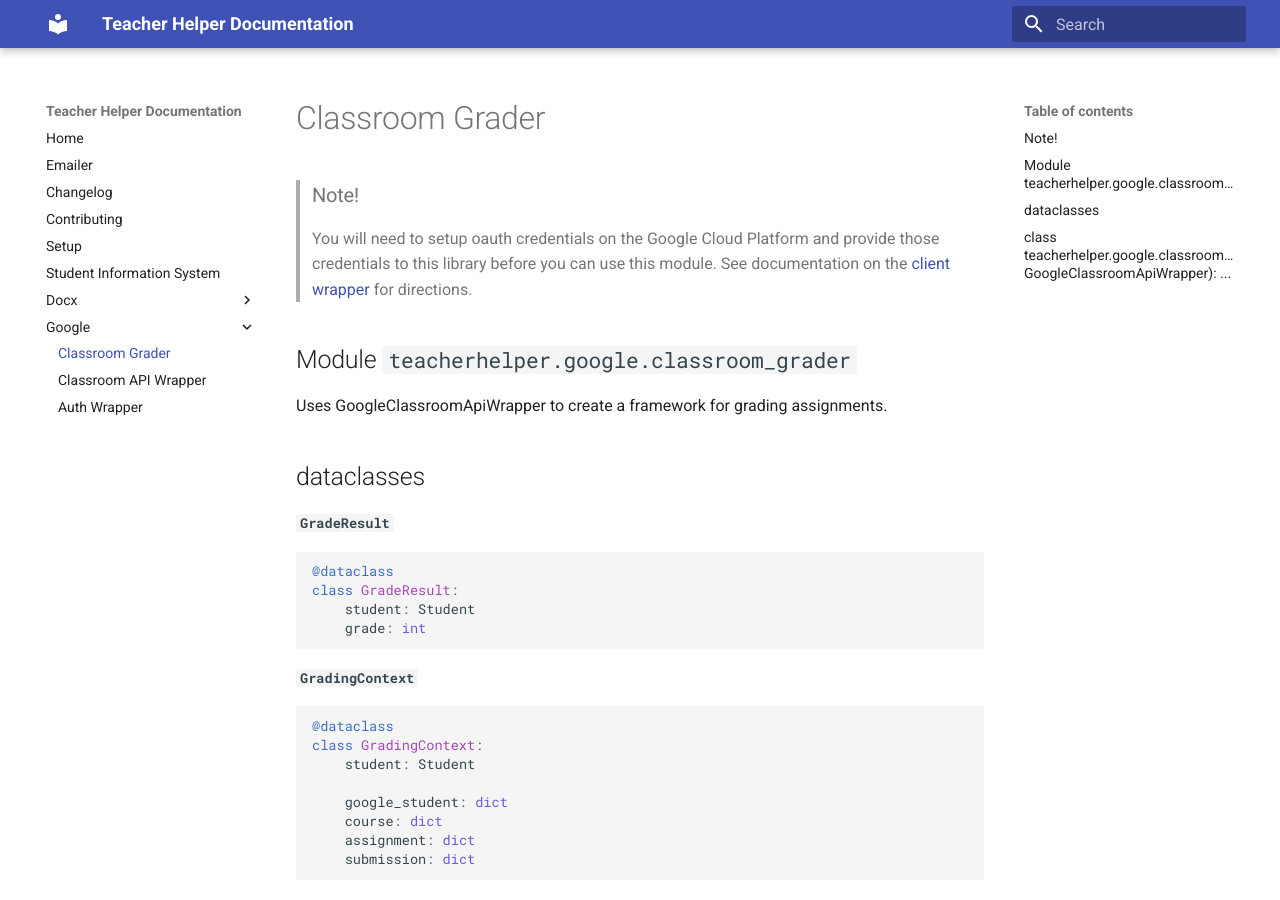
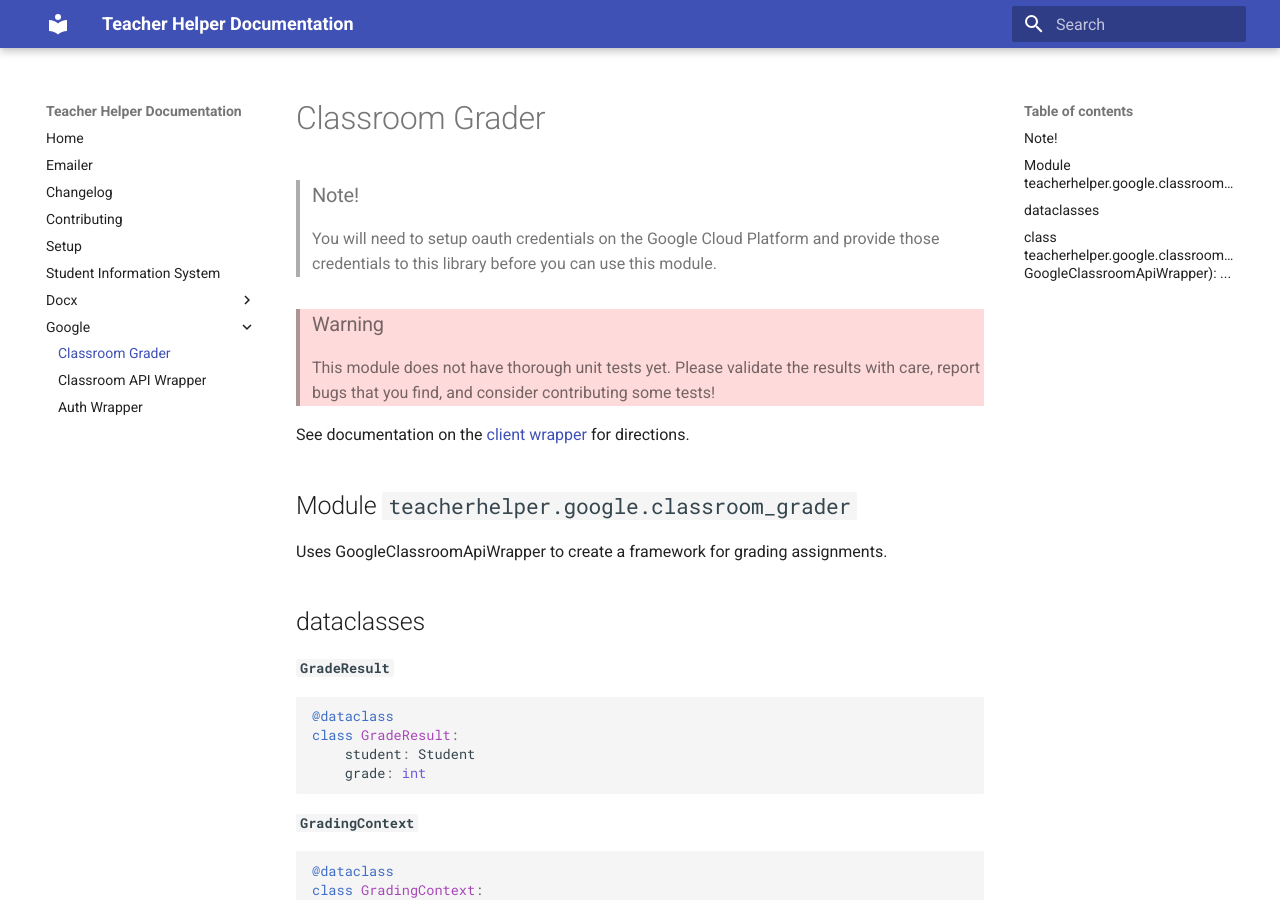
Before and after one commit to jdevries3133/teacher_helper, an MkDocs documentation site: the page built from docs/google/classroom_grader.md, in a window 1280 px wide and 900 px high. Built offline with MkDocs 1.6.1 and Material for MkDocs 9.7.7, drawn with Linux system fonts in a browser that asks for light colours.

Commit message:
final touches for v2.0.0

```diff
--- a/docs/google/classroom_grader.md
+++ b/docs/google/classroom_grader.md
@@ -4,7 +4,15 @@
 >
 > You will need to setup oauth credentials on the Google Cloud Platform and
 > provide those credentials to this library before you can use this module.
-> See documentation on the [client wrapper](./client.md) for directions.
+
+<blockquote style="background-color: #fedada">
+  <h3>Warning</h3>
+  <p>
+      This module does not have thorough unit tests yet. Please validate the
+      results with care, report bugs that you find, and consider contributing some
+      tests!
+  </p>
+</blockquote> See documentation on the [client wrapper](./client.md) for directions.
 
 ## Module `teacherhelper.google.classroom_grader`
 
```
Also changed, not shown: docs/google/classroom_wrapper.md (+9 -0 lines), docs/google/client.md (+1 -1 lines), 1 other file.
